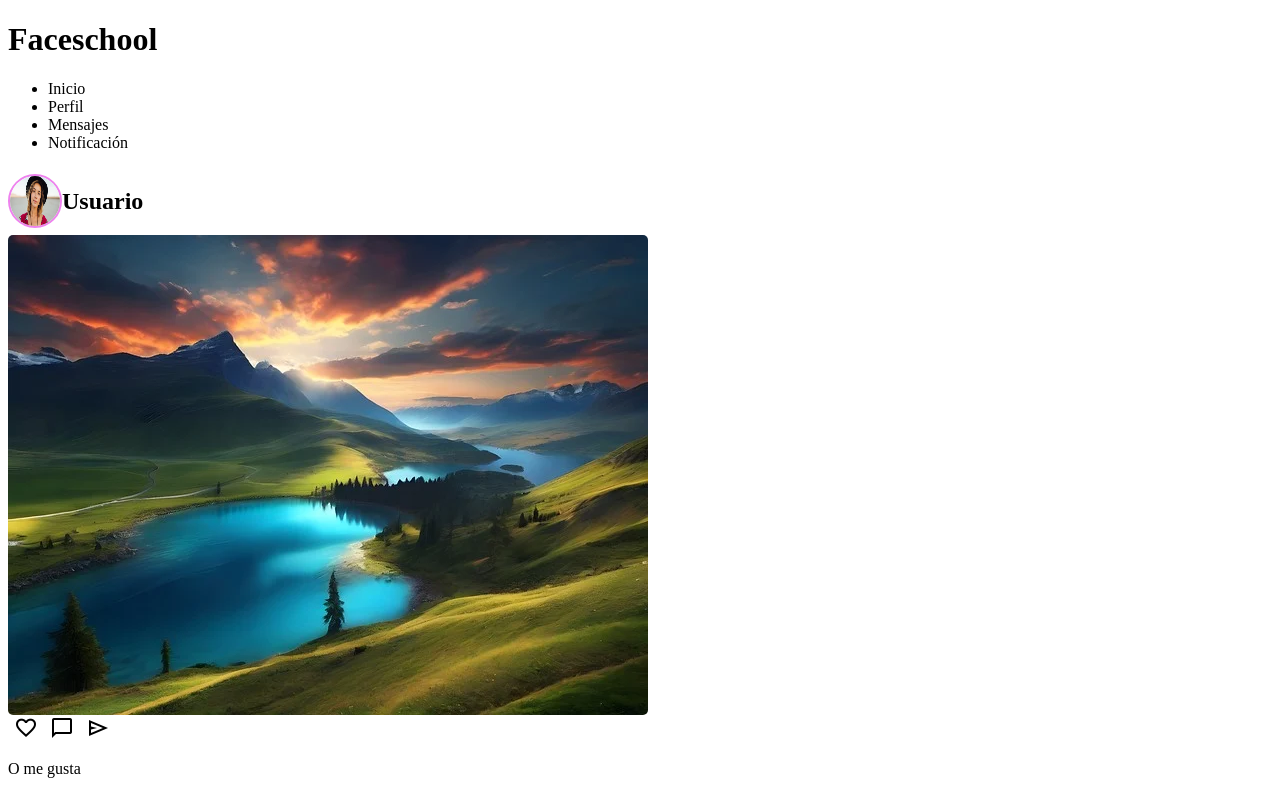
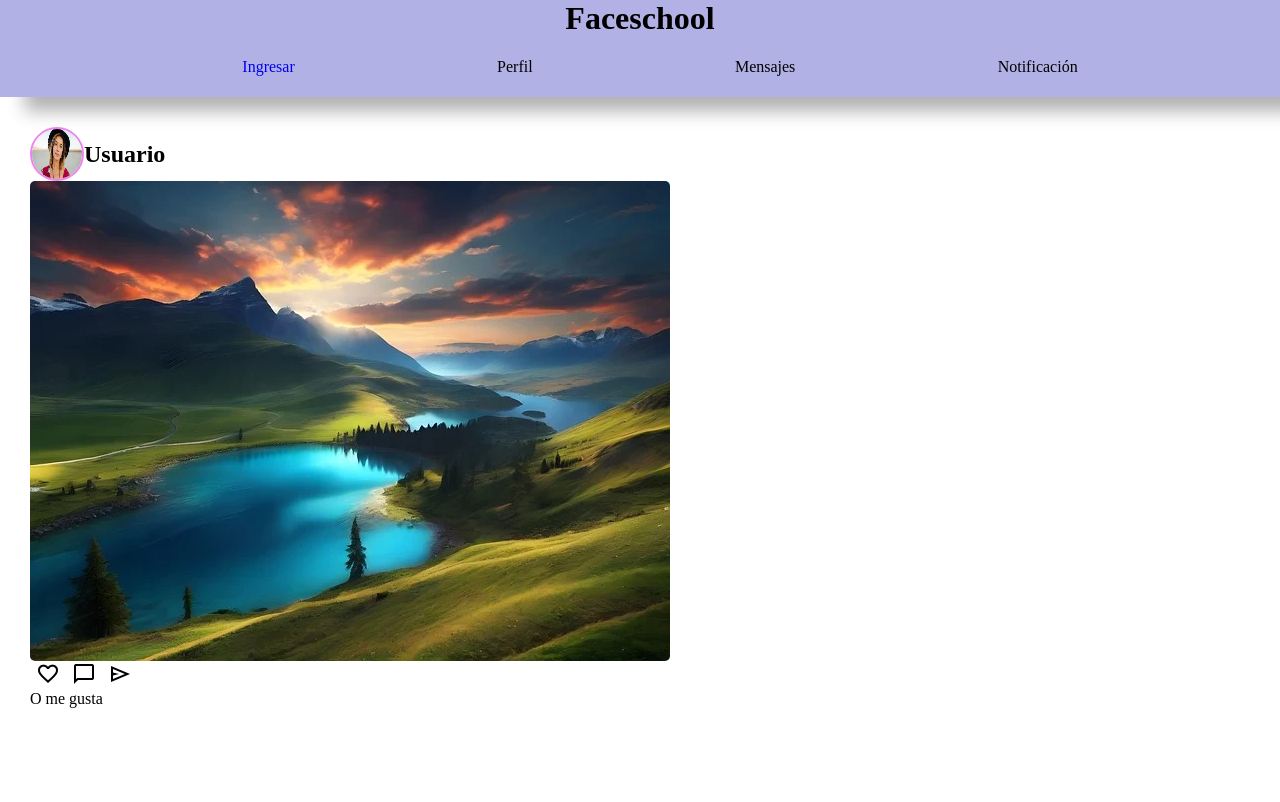
Before and after one commit to CandeeFazio/ABP, a plain HTML site: page index.html in a window 1280 px wide. Drawn offline with nearby package versions, Linux system fonts and the light colour scheme.

Commit message:
face school

```diff
--- a/estilo.css
+++ b/estilo.css
@@ -1,3 +1,7 @@
+*{
+    margin: 0;
+}
+
 #boxfoto{
     display: flex;
     flex-direction: column;
@@ -37,4 +41,36 @@ button{
 #boxpublicacion{
     width: 90%;
     display: flex;
+    padding: 30px;
+
 }
+
+ul{
+    display: flex;
+    flex-direction: row;
+    align-items: center;
+    justify-content: space-evenly;
+}
+
+li{
+    list-style: none;
+}
+
+header{
+    text-align: center;
+    background-color: rgb(177, 177, 230);
+    -webkit-box-shadow: 21px 18px 17px -4px rgba(176,176,176,1);
+    -moz-box-shadow: 21px 18px 17px -4px rgba(176,176,176,1);
+    box-shadow: 21px 18px 17px -4px rgba(176,176,176,1);
+}
+
+a{
+    text-decoration: none;
+}
+
+nav{
+    height: 60px;
+    display: flex;
+    flex-direction: column;
+    justify-content: center;
+}
--- a/index.html
+++ b/index.html
@@ -3,6 +3,10 @@
 <head>
     <meta charset="UTF-8">
     <meta name="viewport" content="width=device-width, initial-scale=1.0">
+    <meta name="description" content="red social de estudiantes del mano amiga">
+    <meta name="keywords" content="red social, amigos">
+    <meta name="author" content="Cande fazio">
+    <meta name="robots" content="widht-device-widht, initial-scale=1.0">
     <title>Faceshool</title>
     <link rel="stylesheet" href="estilo.css">
     <link rel="stylesheet" href="https://fonts.googleapis.com/css2?family=Material+Symbols+Outlined:opsz,wght,FILL,GRAD@20..48,100..700,0..1,-50..200" />
@@ -13,7 +17,7 @@
         <h1>Faceschool</h1>
         <nav>
             <ul>
-                <li>Inicio</li>
+                <li><a href="login.html">Ingresar</a></li>
                 <li>Perfil</li>
                 <li>Mensajes</li>
                 <li>Notificación</li>
```
